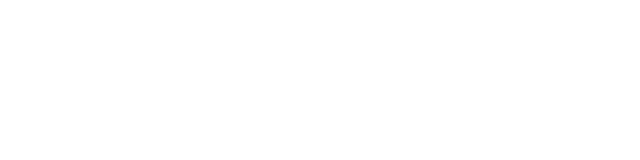
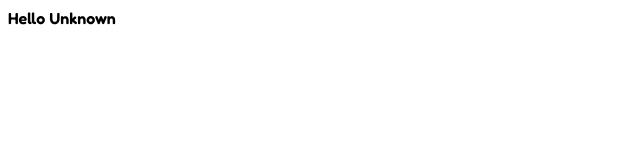
Before and after one commit to Hadi87s/Memory-Card-Game, a React (Vite) app: page /score-board in a window 1280 px wide. Shown: the top 160 px of the page, without its empty margins (0-640 px from the left). Built offline with nearby package versions, Linux system fonts and the light colour scheme.

Commit message:
making the level dynamic at the login page.

```diff
--- a/src/providers/authProvider.tsx
+++ b/src/providers/authProvider.tsx
@@ -1,6 +1,6 @@
 import { createContext, Dispatch, useReducer } from "react";
 import gameReducer from "../state/gameReducer";
-import { GameAction, GameState } from "../types/@types";
+import { ELevels, GameAction, GameState } from "../types/@types";
 
 interface IContext {
   children: React.ReactNode;
@@ -15,6 +15,7 @@
   moves: 0,
   username: "",
   score: 0,
+  level: 0,
 };
 
 export const authContext = createContext<{
--- a/src/screens/game.screen.tsx
+++ b/src/screens/game.screen.tsx
@@ -1,14 +1,14 @@
 import { useContext, useEffect, useRef, useState } from "react";
 import "./screens.css";
 import Card from "../components/card/card";
-import { ELevels, ICard } from "../types/@types";
+import {  ICard } from "../types/@types";
 import { createGameBoard } from "../utils/game.util";
 import { authContext } from "../providers/authProvider";
 
 const GameScreen = () => {
-  const CURRENT_LEVEL = ELevels.MEDIUM;
+  const { gameState, dispatch } = useContext(authContext);
+  const CURRENT_LEVEL = gameState.level || 4;
   const MAX_SCORE = CURRENT_LEVEL ** 2 / 2;
-  const { gameState, dispatch } = useContext(authContext);
   const intervalID = useRef<number>(0);
   const [cards, setCards] = useState<ICard[]>(createGameBoard(CURRENT_LEVEL));
 
--- a/src/screens/login.screen.tsx
+++ b/src/screens/login.screen.tsx
@@ -22,8 +22,11 @@
 
   const handlePlayButton = () => {
     if (nameField.current && level.current) {
-      // setUserName(nameField.current.value);
       dispatch({ type: "USER_LOGIN", payload: nameField.current.value }); // setting the username on login
+      // here we'll send the level to the reducer as well.
+      console.log(typeof level.current.value);
+
+      dispatch({ type: "SELECT_LEVEL", payload: Number(level.current.value) });
       navigate("/game");
     }
   };
--- a/src/screens/score-board.screen.tsx
+++ b/src/screens/score-board.screen.tsx
@@ -1,7 +1,9 @@
-import React from "react";
+import { useContext } from "react";
+import { authContext } from "../providers/authProvider";
 
 const ScoreboardScreen = () => {
-  return <div></div>;
+  const { gameState, dispatch } = useContext(authContext);
+  return <div>Hello {gameState.username ? gameState.username : "Unknown"}</div>;
 };
 
 export default ScoreboardScreen;
--- a/src/state/gameReducer.ts
+++ b/src/state/gameReducer.ts
@@ -30,6 +30,9 @@
     case "USER_SCORE": {
       return { ...state, score: state.score + 1 };
     }
+    case "SELECT_LEVEL": {
+      return { ...state, level: action.payload };
+    }
     default:
       return state;
   }
--- a/src/types/@types.ts
+++ b/src/types/@types.ts
@@ -22,6 +22,7 @@
   moves: number;
   username: string;
   score: number;
+  level: number;
 }
 
 export type GameAction =
@@ -31,4 +32,5 @@
   | { type: "COMPLETE_PUZZLE"; payload: boolean }
   | { type: "INCREMENT_TRIES"; payload?: number }
   | { type: "USER_LOGIN"; payload: string }
-  | { type: "USER_SCORE"; payload?: number };
+  | { type: "USER_SCORE"; payload?: number }
+  | { type: "SELECT_LEVEL"; payload: number };
```
